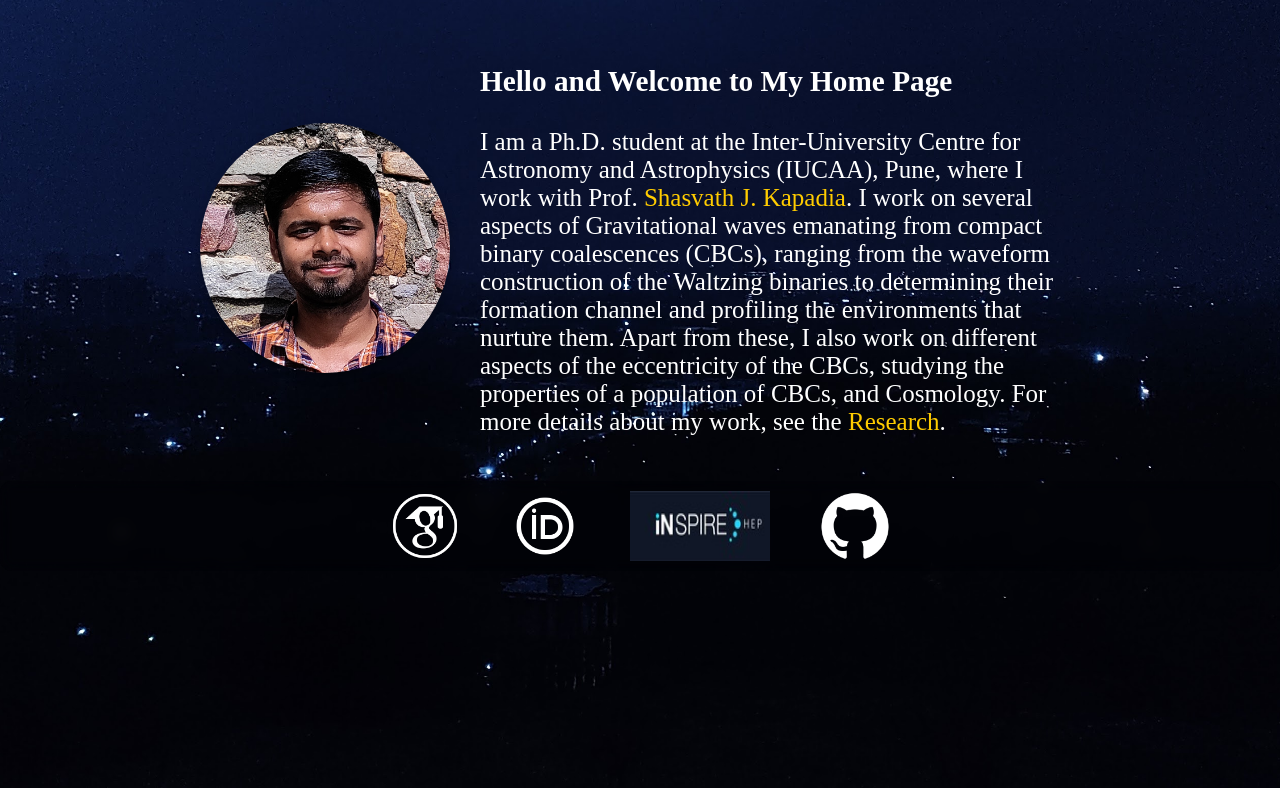
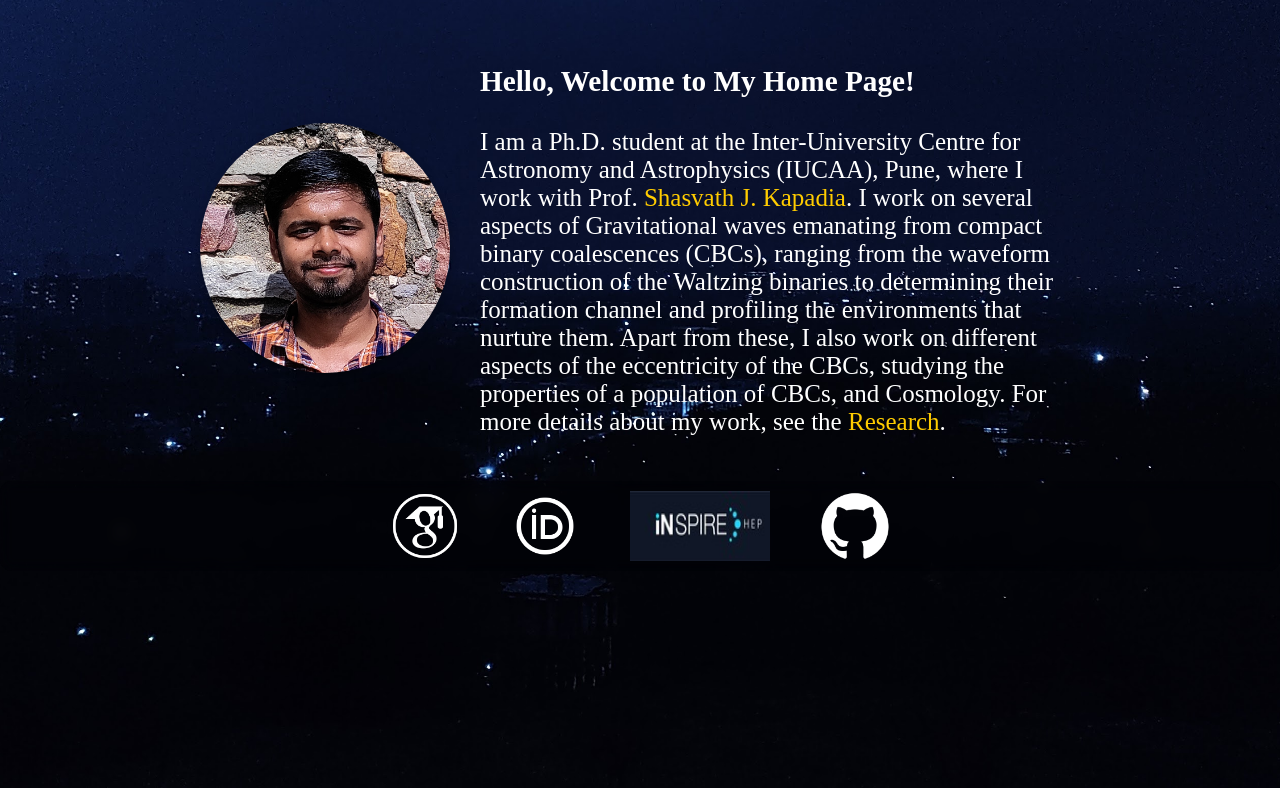
Before and after one commit to avinash-tiwari-at/avinash-tiwari-at.github.io, a Jekyll site: the page built from index.md, in a window 1280 px wide, cut to the strip 112-900 px from the top of the page. Built offline with Jekyll 4.4.1, drawn with Linux system fonts in a browser that asks for light colours.

Commit message:
Update index.md

```diff
--- a/index.md
+++ b/index.md
@@ -8,7 +8,7 @@ bodyClass: home
   <img src="./pic6.jpg" alt="Profile Picture" class="profile-pic">
 
   <div class="home-text">
-    <h3>Hello and Welcome to My Home Page</h3>
+    <h3>Hello, Welcome to My Home Page!</h3>
     <p>
       I am a Ph.D. student at the Inter-University Centre for Astronomy and Astrophysics (IUCAA), Pune, where I work with Prof. <a href="https://shasvath-kapadia.github.io/home/" target="_blank">Shasvath J. Kapadia</a>. I work on several aspects of Gravitational waves emanating from compact binary coalescences (CBCs), ranging from the waveform construction of the Waltzing binaries to determining their formation channel and profiling the environments that nurture them. Apart from these, I also work on different aspects of the eccentricity of the CBCs, studying the properties of a population of CBCs, and Cosmology. For more details about my work, see the <a href="https://avinash-tiwari-at.github.io/research.html" target="_blank">Research</a>.
     </p>
```
